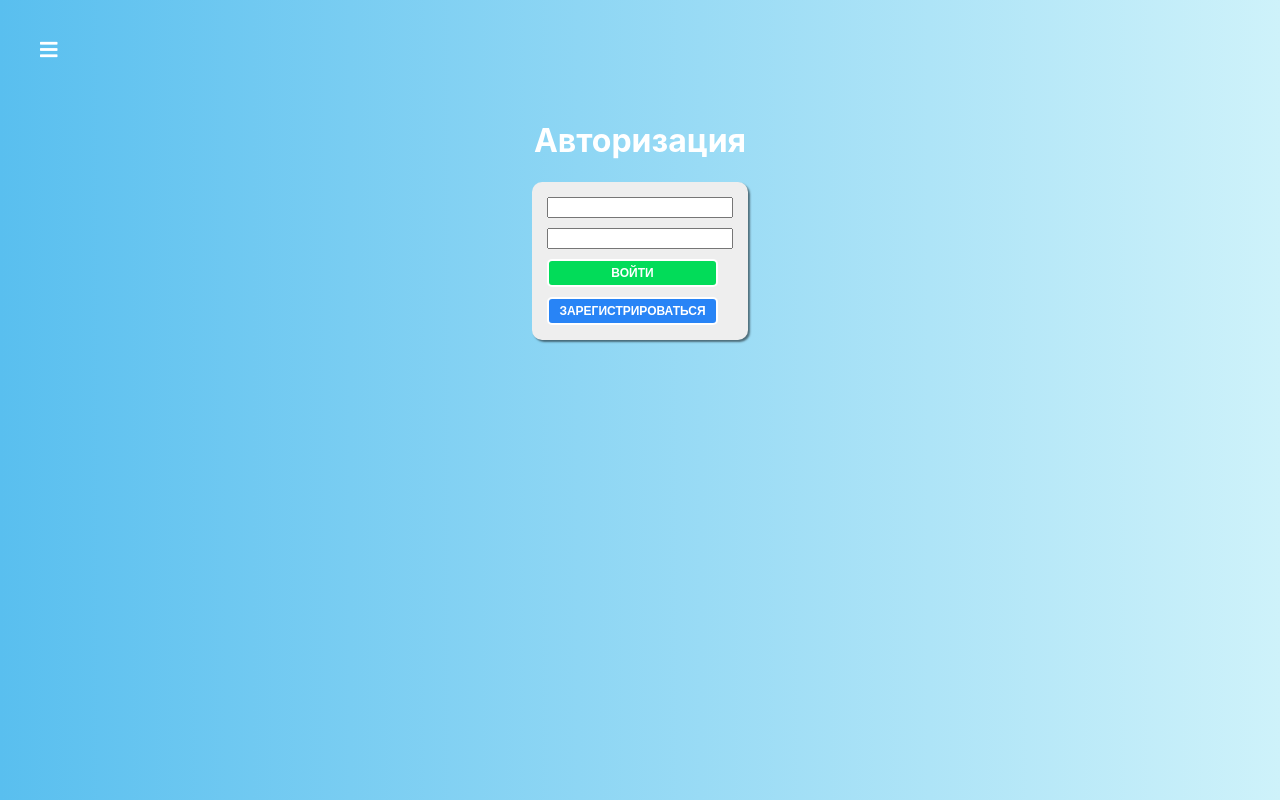
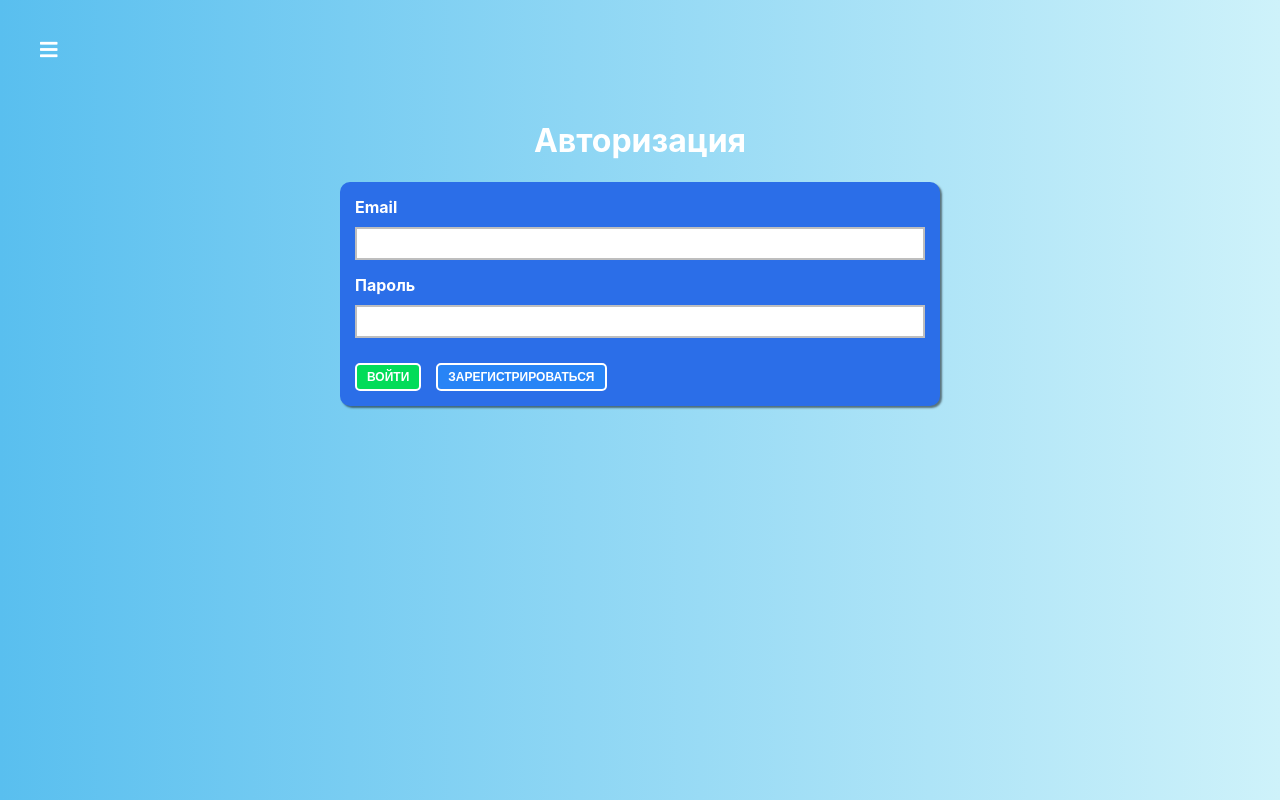
Before and after one commit to Vadimagic/QuizReact, a React app: page /auth in a window 1280 px wide. Built offline with nearby package versions, Linux system fonts and the light colour scheme.

Commit message:
create UI component - Input and update form

```diff
--- /dev/null
+++ b/src/components/UI/Input/Input.js
@@ -0,0 +1,36 @@
+import React from 'react'
+import classes from './Input.module.css'
+
+function isInvalid({valid, touched, shouldValidate}) {
+	return !valid && shouldValidate && touched
+}
+
+const Input = props => {
+	const inputType = props.type || 'text',
+			cls = [classes.Input],
+			htmlFor = `${inputType}-${Math.random()}`,
+			valid = isInvalid(props)
+
+	if (valid) {
+		cls.push(classes.invalid)
+	}
+
+	return (
+		<div className={cls.join(' ')}>
+			<label htmlFor={htmlFor}>{props.label}</label>
+			<input
+				type={inputType}
+				id={htmlFor}
+				value={props.value}
+				onChange={props.onChange}
+			/>
+			{
+				valid
+					? <span>{props.errorMessage || "Введите верное значение"}</span>
+					: null
+			}
+		</div>
+	)
+}
+
+export default Input
--- /dev/null
+++ b/src/components/UI/Input/Input.module.css
@@ -0,0 +1,31 @@
+.Input {
+	margin-bottom: 15px;
+}
+
+.Input label {
+	margin-bottom: 3px;
+	padding: 0;
+	display: block;
+	font-weight: bold;
+}
+
+.Input input {
+	display: block;
+	box-sizing: border-box;
+	border: 2px solid #bebebe;
+	padding: 7px;
+	margin: 0 0 5px;
+	width: 100%;
+	outline: none;
+	transition: all .3s ease-in-out;
+}
+
+.Input span {
+	color: #f01f30;
+	font-size: 12px;
+	font-weight: bold;
+}
+
+.Input.invalid label {
+	color: #f01f30
+}
--- a/src/containers/Auth/Auth.js
+++ b/src/containers/Auth/Auth.js
@@ -1,5 +1,6 @@
 import React, { Component } from 'react'
 import Button from '../../components/UI/Button/Button'
+import Input from '../../components/UI/Input/Input'
 import classes from './Auth.module.css'
 
 export default class Auth extends Component {
@@ -23,8 +24,13 @@ export default class Auth extends Component {
 					<h1>Авторизация</h1>
 
 					<form onSubmit={this.submitHandler} className={classes.AuthForm}>
-						<input type="text"/>
-						<input type="text"/>
+						<Input
+							label="Email"
+							// errorMessage="TEST"
+						/>
+						<Input
+							label="Пароль"
+						/>
 						<Button
 							type="success"
 							onClick={this.loginHandler}
--- a/src/containers/Auth/Auth.module.css
+++ b/src/containers/Auth/Auth.module.css
@@ -12,7 +12,6 @@
 	width: 100%;
 	max-width: 600px;
 	padding: 0 20px;
-	text-align: center;
 }
 
 .Auth h1 {
@@ -20,9 +19,7 @@
 }
 
 .AuthForm {
-	display: inline-flex;
-	flex-direction: column;
-	background: #eee;
+	background: rgb(43, 110, 232);
 	box-shadow: 2px 2px 2px rgba(0,0,0,.5);
 	padding: 15px;
 	border-radius: 10px;
```
